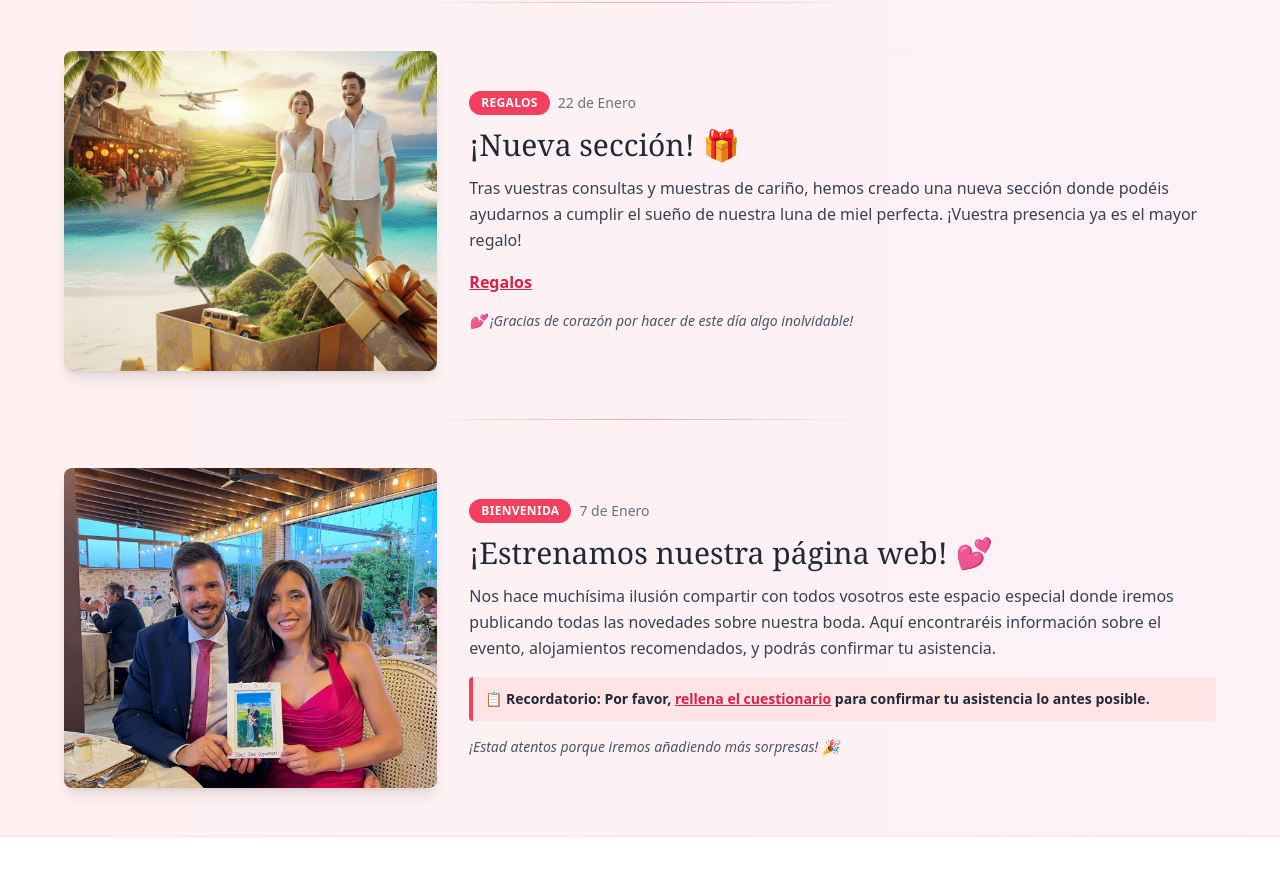
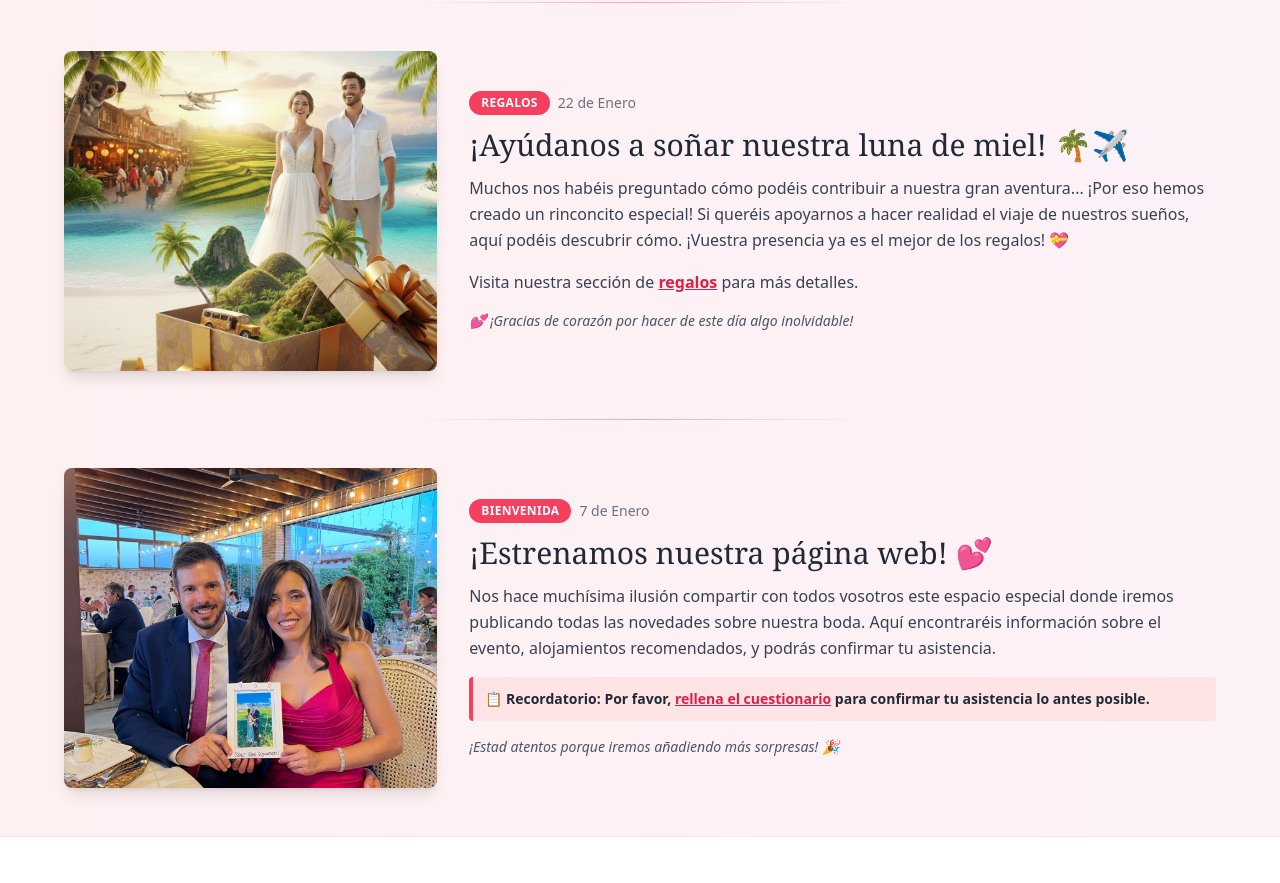
Before and after one commit to ivan-navarro/wedding, a React (Vite) app: page / in a window 1280 px wide. Shown: the part 1220-2103 px from the top of the page. Built offline with nearby package versions, Linux system fonts and the light colour scheme.

Commit message:
Update gifts section title and content to enhance engagement

```diff
--- a/src/components/NewsHeader.tsx
+++ b/src/components/NewsHeader.tsx
@@ -36,22 +36,24 @@ export const NewsHeader: React.FC = () => {
     {
       date: '22 de Enero',
       badge: 'Regalos',
-      title: '¡Nueva sección! 🎁',
+      title: '¡Ayúdanos a soñar nuestra luna de miel! 🌴✈️',
       image: 'img/regalo-viaje.jpg',
       imageAlt: '',
       content: (
         <>
           <p className="text-gray-700 mb-4 leading-relaxed">
-            Tras vuestras consultas y muestras de cariño, hemos creado una nueva sección
-            donde podéis ayudarnos a cumplir el sueño de nuestra luna de miel perfecta.
-            ¡Vuestra presencia ya es el mayor regalo!
+            Muchos nos habéis preguntado cómo podéis contribuir a nuestra gran aventura...
+            ¡Por eso hemos creado un rinconcito especial! Si queréis apoyarnos a hacer realidad
+            el viaje de nuestros sueños, aquí podéis descubrir cómo.
+            ¡Vuestra presencia ya es el mejor de los regalos! 💝
           </p>
 
           <p className="text-gray-700 mb-4 leading-relaxed">
-            {' '}
+            Visita nuestra sección de{' '}
             <a href="#gifts" className="text-rose-600 font-semibold underline hover:text-rose-700">
-              Regalos
+              regalos
             </a>{' '}
+            para más detalles.
           </p>
         </>
       ),
```
